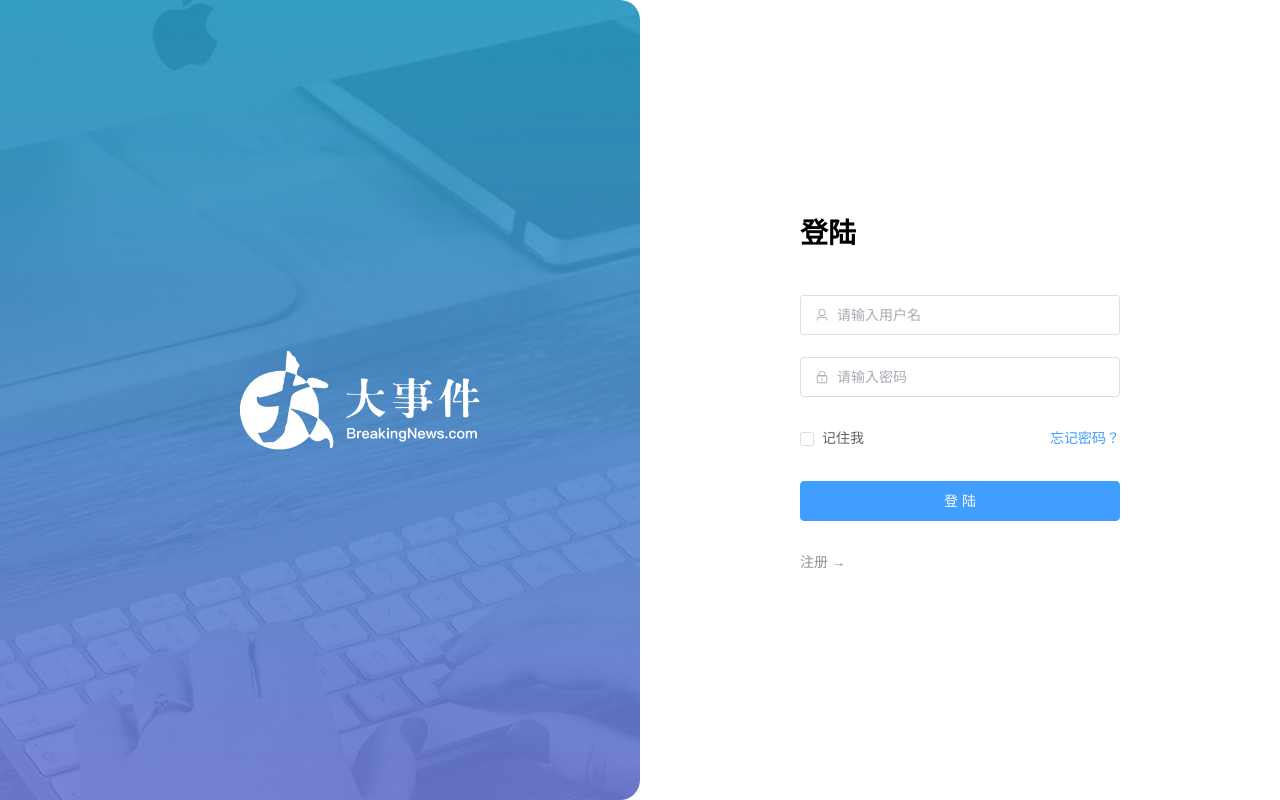
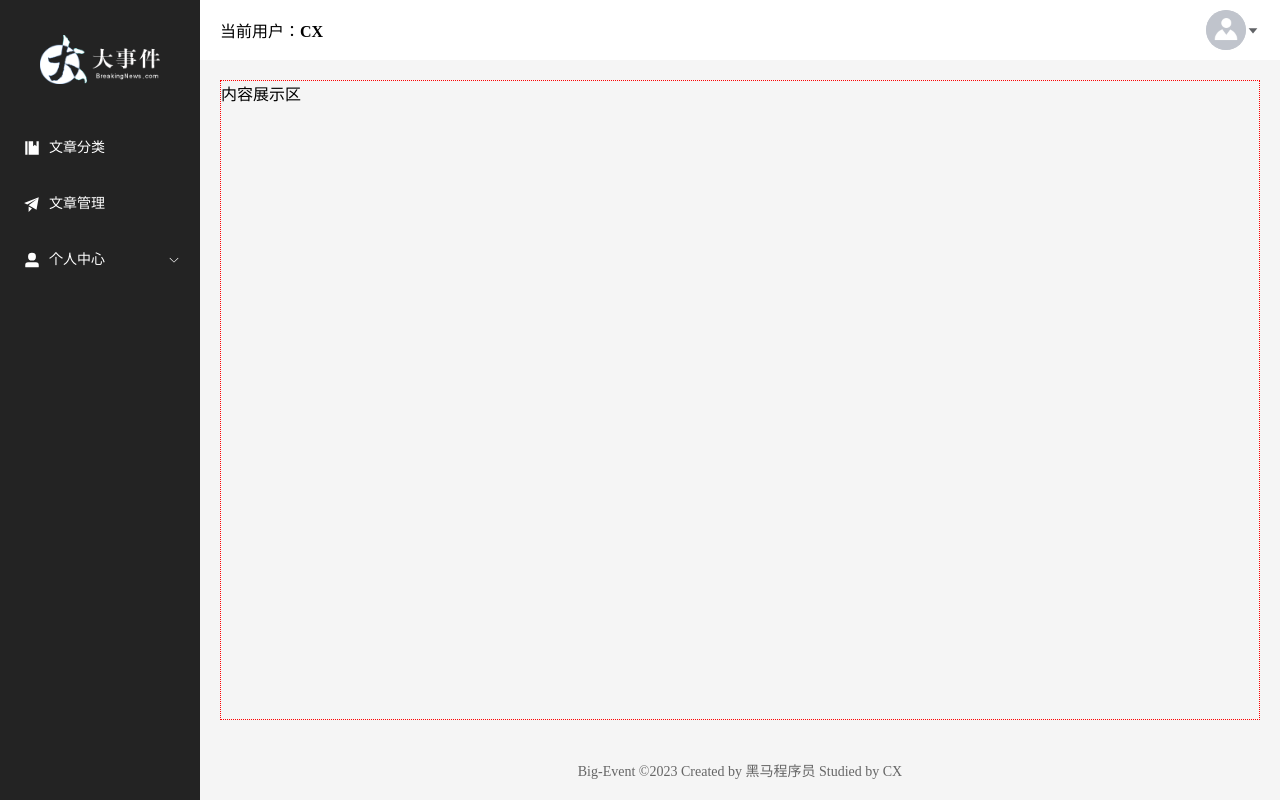
Before and after one commit to KevinC3041/big-event-frontend, a Vue app: page / in a window 1280 px wide. Built offline with nearby package versions, Linux system fonts and the light colour scheme.

Commit message:
studied building main page

```diff
--- a/src/App.vue
+++ b/src/App.vue
@@ -1,9 +1,11 @@
 <script setup>
   import LoginVue from '@/views/Login.vue'
+  import LayoutVue from '@/views/Layout.vue'
 </script>
 
 <template>
-  <LoginVue/>
+  <!-- <LoginVue/> -->
+  <LayoutVue/>
 </template>
 
 <style scoped>
--- /dev/null
+++ b/src/views/Layout.vue
@@ -0,0 +1,150 @@
+<script setup>
+  import {
+    Management,
+    Promotion,
+    UserFilled,
+    User,
+    Crop,
+    EditPen,
+    CaretBottom,
+    SwitchButton
+  } from "@element-plus/icons-vue";
+  import avatar from "@/assets/default.png";
+</script>
+
+<template>
+  <el-container class="layout-container">
+    <!-- 左侧菜单 -->
+    <el-aside width="200px">
+      <div class="el-aside__logo"></div>
+      <el-menu
+        active-text-color="#ffd04b"
+        background-color="#232323"
+        text-color="#fff"
+        router
+      >
+        <el-menu-item>
+          <el-icon>
+            <Management />
+          </el-icon>
+          <span>文章分类</span>
+        </el-menu-item>
+        <el-menu-item>
+          <el-icon>
+            <Promotion />
+          </el-icon>
+          <span>文章管理</span>
+        </el-menu-item>
+        <el-sub-menu>
+          <template #title>
+            <el-icon>
+              <UserFilled />
+            </el-icon>
+            <span>个人中心</span>
+          </template>
+          <el-menu-item>
+            <el-icon>
+              <User />
+            </el-icon>
+            <span>基本资料</span>
+          </el-menu-item>
+          <el-menu-item>
+            <el-icon>
+              <Crop />
+            </el-icon>
+            <span>更换头像</span>
+          </el-menu-item>
+          <el-menu-item>
+            <el-icon>
+              <EditPen />
+            </el-icon>
+            <span>重置密码</span>
+          </el-menu-item>
+        </el-sub-menu>
+      </el-menu>
+    </el-aside>
+    <!-- 右侧主区域 -->
+    <el-container>
+      <!-- 头部区域 -->
+      <el-header>
+        <div>当前用户：<strong style="font-family: Cursive">CX</strong></div>
+        <el-dropdown placement="bottom-end">
+          <span class="el-dropdown__box">
+            <el-avatar :src="avatar" />
+            <el-icon>
+              <CaretBottom />
+            </el-icon>
+          </span>
+          <template #dropdown>
+            <el-dropdown-menu>
+              <el-dropdown-item command="profile" :icon="User"
+                >基本资料</el-dropdown-item
+              >
+              <el-dropdown-item command="avatar" :icon="Crop"
+                >更换头像</el-dropdown-item
+              >
+              <el-dropdown-item command="password" :icon="EditPen"
+                >重置密码</el-dropdown-item
+              >
+              <el-dropdown-item command="logout" :icon="SwitchButton"
+                >退出登录</el-dropdown-item
+              >
+            </el-dropdown-menu>
+          </template>
+        </el-dropdown>
+      </el-header>
+      <!-- 中间区域 -->
+      <el-main>
+        <div style="width: 100%; height: 100%; box-sizing: border-box; border: 1px dotted red;">
+            内容展示区
+        </div>
+      </el-main>
+      <el-footer>Big-Event ©2023 Created by 黑马程序员 Studied by CX</el-footer>
+    </el-container>
+  </el-container>
+</template>
+
+<style lang="scss" scoped>
+    .layout-container {
+        height: 100vh;
+
+        .el-aside {
+            background-color: #232323;
+
+            &__logo {
+                height: 120px;
+                background: url('@/assets/logo.png') no-repeat
+                center / 120px auto;
+            }
+
+            .el-menu {
+                border-right: none;
+            }
+        }
+
+        .el-header {
+            background-color: #fff;
+            display: flex;
+            align-items: center;
+            justify-content: space-between;
+
+            .el-dropdown__box {
+                display: flex;
+                align-items: center;
+            }
+
+            &:active,
+            &:focus {
+                outline: none;
+            }
+        }
+
+        .el-footer {
+            display: flex;
+            align-items: center;
+            justify-content: center;
+            font-size: 14px;
+            color: #666;
+        }
+    }
+</style>
```
